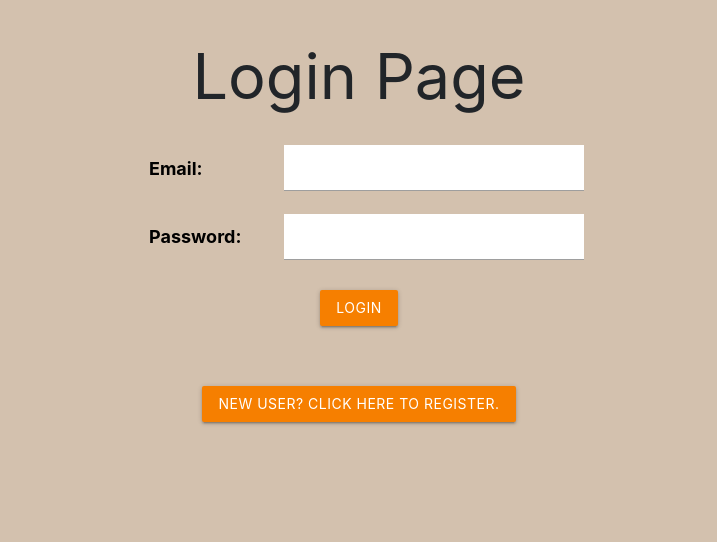
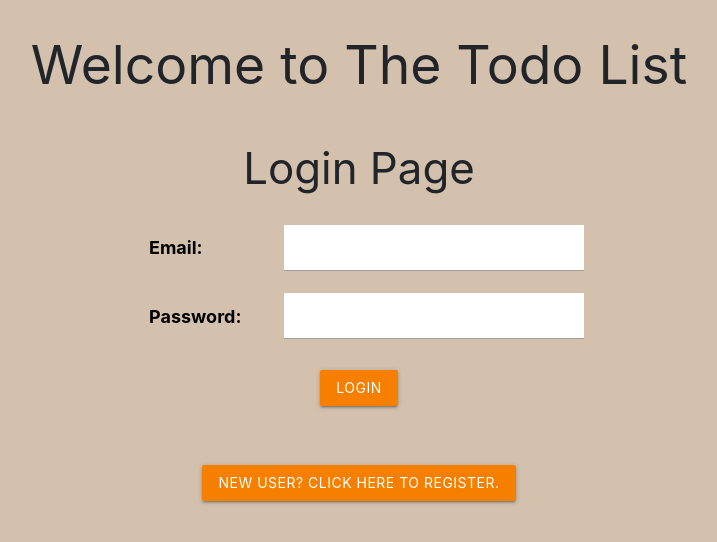
Before and after one commit to aunshpatel/mernstack-todo-list, a React (Create React App) app: page /todos in a window 1280 px wide. Shown: the top 542 px of the page, without its empty margins (281-998 px from the left). Built offline with nearby package versions, Linux system fonts and the light colour scheme.

Commit message:
UI Update and routing after login update

```diff
--- a/public/index.html
+++ b/public/index.html
@@ -33,7 +33,7 @@
       work correctly both with client-side routing and a non-root public URL.
       Learn how to configure a non-root public URL by running `npm run build`.
     -->
-    <title>MERN Infrastructure</title>
+    <title>Todo List</title>
   </head>
   <body>
     <noscript>You need to enable JavaScript to run this app.</noscript>
--- a/src/components/LoginForm/LoginForm.jsx
+++ b/src/components/LoginForm/LoginForm.jsx
@@ -1,7 +1,9 @@
 import { useState } from 'react';
 import * as usersService from '../../utilities/users-service';
+import { useNavigate } from "react-router-dom";
 
 export default function LoginForm({ setUser }) {
+  const navigate = useNavigate();
   const [credentials, setCredentials] = useState({
     email: '',
     password: ''
@@ -22,6 +24,7 @@ export default function LoginForm({ setUser }) {
       // payload of the JSON Web Token (JWT)
       const user = await usersService.login(credentials);
       setUser(user);
+      navigate('/todos');
     } catch {
       setError('Log In Failed - Try Again');
     }
--- a/src/index.css
+++ b/src/index.css
@@ -290,3 +290,13 @@ textarea{
   padding-top: 14px;
   padding-bottom: 14px;
 }
+
+.titleDiv{
+  justify-content: center;
+  display: flex;
+  align-items: center;
+}
+/* .titleDiv > *{
+
+  width:350px;
+} */
--- a/src/pages/AuthPage/AuthPage.jsx
+++ b/src/pages/AuthPage/AuthPage.jsx
@@ -6,7 +6,12 @@ export default function AuthPage({ setUser }) {
   const [showSignUp, setShowSignUp] = useState(false);
   return (
     <main>
-      <h1>{showSignUp ? 'Registration' : 'Login'} Page</h1>
+      <div>
+        <div className='titleDiv'>
+          <h2>Welcome to The Todo List</h2>
+        </div>
+      </div>
+      <h3>{showSignUp ? 'Registration' : 'Login'} Page</h3>
       { showSignUp ?
           <SignUpForm setUser={setUser} />
           :
```
